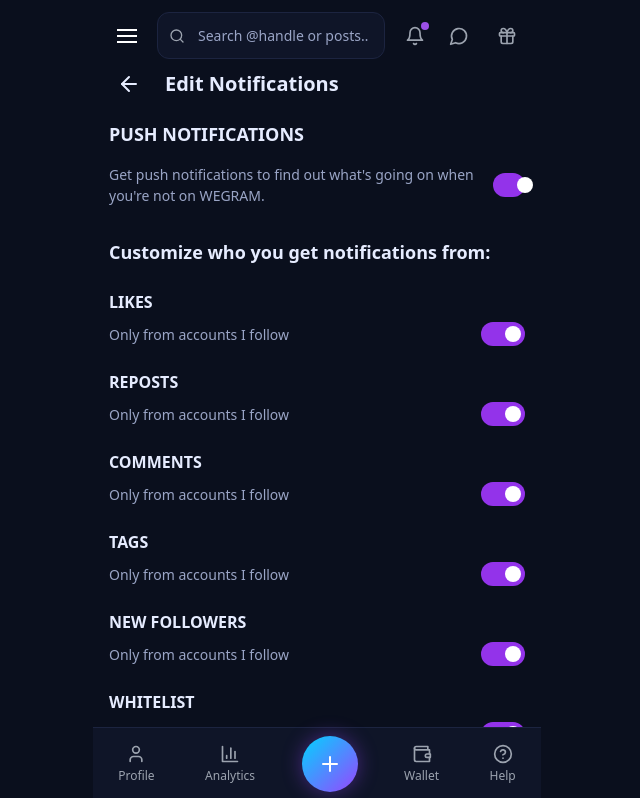
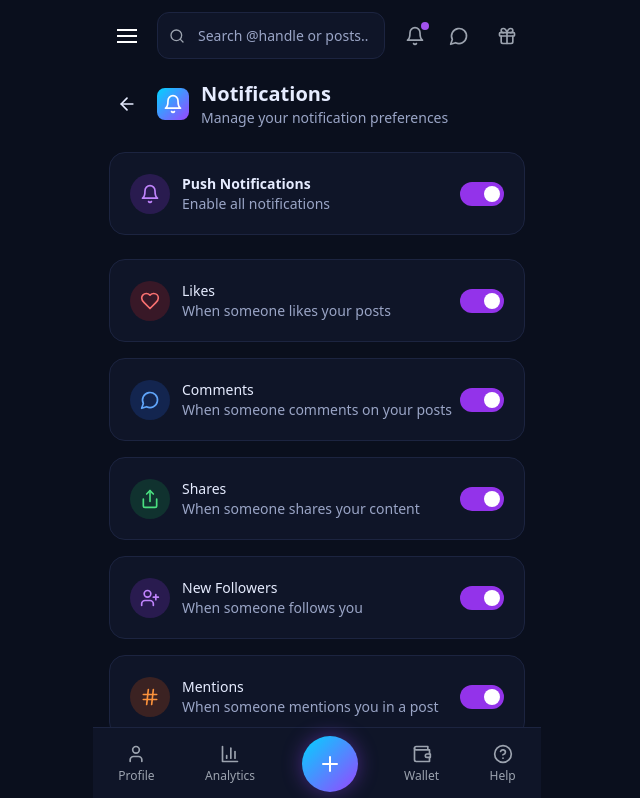
Before and after one commit to truckdriver-dev/wegramsep19, a React (Vite) app: page /notifications in a window 1280 px wide. Shown: the top 798 px of the page, without its empty margins (323-963 px from the left). Built offline with nearby package versions, Linux system fonts and the light colour scheme; no server answers.

Commit message:
Redesign Notifications page to be modern and match WEGRAM style

```diff
--- a/src/pages/Notifications.tsx
+++ b/src/pages/Notifications.tsx
@@ -1,5 +1,5 @@
 import React, { useState } from 'react';
-import { ArrowLeft } from 'lucide-react';
+import { ArrowLeft, Bell, Heart, MessageCircle, Share, UserPlus, Hash, Shield } from 'lucide-react';
 import { useNavigate } from 'react-router-dom';
 
 export const Notifications: React.FC = () => {
@@ -7,11 +7,11 @@ export const Notifications: React.FC = () => {
   const [settings, setSettings] = useState({
     pushNotifications: true,
     likes: true,
-    reposts: true,
     comments: true,
-    tags: true,
+    shares: true,
     newFollowers: true,
-    whitelist: true
+    mentions: true,
+    directMessages: true
   });
 
   const handleToggle = (setting: keyof typeof settings) => {
@@ -21,131 +21,143 @@ export const Notifications: React.FC = () => {
     }));
   };
 
-  const ToggleSwitch: React.FC<{ enabled: boolean; onToggle: () => void }> = ({ enabled, onToggle }) => (
+  const notificationTypes = [
+    {
+      id: 'likes' as keyof typeof settings,
+      title: 'Likes',
+      description: 'When someone likes your posts',
+      icon: Heart,
+      color: 'text-red-400'
+    },
+    {
+      id: 'comments' as keyof typeof settings,
+      title: 'Comments',
+      description: 'When someone comments on your posts',
+      icon: MessageCircle,
+      color: 'text-blue-400'
+    },
+    {
+      id: 'shares' as keyof typeof settings,
+      title: 'Shares',
+      description: 'When someone shares your content',
+      icon: Share,
+      color: 'text-green-400'
+    },
+    {
+      id: 'newFollowers' as keyof typeof settings,
+      title: 'New Followers',
+      description: 'When someone follows you',
+      icon: UserPlus,
+      color: 'text-purple-400'
+    },
+    {
+      id: 'mentions' as keyof typeof settings,
+      title: 'Mentions',
+      description: 'When someone mentions you in a post',
+      icon: Hash,
+      color: 'text-orange-400'
+    },
+    {
+      id: 'directMessages' as keyof typeof settings,
+      title: 'Direct Messages',
+      description: 'When you receive a new message',
+      icon: MessageCircle,
+      color: 'text-cyan-400'
+    }
+  ];
+
+  return (
+    <div className="max-w-md mx-auto px-4 pt-20 pb-24">
+      {/* Header */}
+      <div className="flex items-center gap-3 mb-6">
         <button
-      onClick={onToggle}
+          onClick={() => navigate(-1)}
+          className="p-2 hover:bg-gray-700 rounded-lg transition-colors"
+        >
+          <ArrowLeft className="w-5 h-5" />
+        </button>
+        <div className="w-8 h-8 rounded-lg gradient-bg flex items-center justify-center">
+          <Bell className="w-5 h-5 text-white" />
+        </div>
+        <div>
+          <h1 className="text-xl font-bold text-primary">Notifications</h1>
+          <p className="text-secondary text-sm">Manage your notification preferences</p>
+        </div>
+      </div>
+
+      {/* Push Notifications Master Toggle */}
+      <div className="card mb-6">
+        <div className="flex items-center justify-between">
+          <div className="flex items-center gap-3">
+            <div className="w-10 h-10 rounded-full bg-purple-600 bg-opacity-20 flex items-center justify-center">
+              <Bell className="w-5 h-5 text-purple-400" />
+            </div>
+            <div>
+              <h3 className="text-primary font-semibold">Push Notifications</h3>
+              <p className="text-secondary text-sm">Enable all notifications</p>
+            </div>
+          </div>
+          <button
+            onClick={() => handleToggle('pushNotifications')}
             className={`relative inline-flex h-6 w-11 items-center rounded-full transition-colors ${
-        enabled ? 'bg-purple-600' : 'bg-gray-600'
+              settings.pushNotifications ? 'bg-purple-600' : 'bg-gray-600'
             }`}
           >
             <span
               className={`inline-block h-4 w-4 transform rounded-full bg-white transition-transform ${
-          enabled ? 'translate-x-6' : 'translate-x-1'
+                settings.pushNotifications ? 'translate-x-6' : 'translate-x-1'
               }`}
             />
           </button>
-  );
-
-  return (
-    <div className="min-h-screen" style={{ backgroundColor: 'var(--bg)', color: 'var(--text)' }}>
-      <div className="max-w-md mx-auto">
-        {/* Header */}
-        <div className="flex items-center gap-4 p-4 pt-16">
-          <button
-            onClick={() => navigate(-1)}
-            className="p-2 hover:bg-gray-700 rounded-lg transition-colors"
-          >
-            <ArrowLeft className="w-6 h-6 text-primary" />
-          </button>
-          <h1 className="text-xl font-bold text-primary">Edit Notifications</h1>
-        </div>
-
-        <div className="px-4 pb-24">
-          {/* Push Notifications */}
-          <div className="mb-8">
-            <h2 className="text-lg font-bold text-primary mb-4">PUSH NOTIFICATIONS</h2>
-            <div className="flex items-center justify-between">
-              <div>
-                <p className="text-secondary">
-                  Get push notifications to find out what's going on when you're not on WEGRAM.
-                </p>
-              </div>
-              <ToggleSwitch
-                enabled={settings.pushNotifications}
-                onToggle={() => handleToggle('pushNotifications')}
-              />
         </div>
       </div>
 
-          {/* Customize Notifications */}
-          <div className="mb-6">
-            <h3 className="text-lg font-semibold text-primary mb-6">
-              Customize who you get notifications from:
-            </h3>
-
-            <div className="space-y-6">
-              {/* Likes */}
+      {/* Notification Types */}
+      <div className="space-y-4">
+        {notificationTypes.map((type) => {
+          const Icon = type.icon;
+          return (
+            <div key={type.id} className="card">
+              <div className="flex items-center justify-between">
+                <div className="flex items-center gap-3">
+                  <div className={`w-10 h-10 rounded-full bg-opacity-20 flex items-center justify-center ${type.color.replace('text-', 'bg-').replace('-400', '-600')}`}>
+                    <Icon className={`w-5 h-5 ${type.color}`} />
+                  </div>
                   <div>
-                <h4 className="text-base font-bold text-primary mb-2">LIKES</h4>
-                <div className="flex items-center justify-between">
-                  <span className="text-secondary">Only from accounts I follow</span>
-                  <ToggleSwitch
-                    enabled={settings.likes}
-                    onToggle={() => handleToggle('likes')}
-                  />
+                    <h3 className="text-primary font-medium">{type.title}</h3>
+                    <p className="text-secondary text-sm">{type.description}</p>
                   </div>
                 </div>
-
-              {/* Reposts */}
-              <div>
-                <h4 className="text-base font-bold text-primary mb-2">REPOSTS</h4>
-                <div className="flex items-center justify-between">
-                  <span className="text-secondary">Only from accounts I follow</span>
-                  <ToggleSwitch
-                    enabled={settings.reposts}
-                    onToggle={() => handleToggle('reposts')}
+                <button
+                  onClick={() => handleToggle(type.id)}
+                  disabled={!settings.pushNotifications}
+                  className={`relative inline-flex h-6 w-11 items-center rounded-full transition-colors ${
+                    settings[type.id] && settings.pushNotifications
+                      ? 'bg-purple-600'
+                      : 'bg-gray-600'
+                  } ${!settings.pushNotifications ? 'opacity-50' : ''}`}
+                >
+                  <span
+                    className={`inline-block h-4 w-4 transform rounded-full bg-white transition-transform ${
+                      settings[type.id] && settings.pushNotifications ? 'translate-x-6' : 'translate-x-1'
+                    }`}
                   />
+                </button>
               </div>
             </div>
-
-              {/* Comments */}
-              <div>
-                <h4 className="text-base font-bold text-primary mb-2">COMMENTS</h4>
-                <div className="flex items-center justify-between">
-                  <span className="text-secondary">Only from accounts I follow</span>
-                  <ToggleSwitch
-                    enabled={settings.comments}
-                    onToggle={() => handleToggle('comments')}
-                  />
-                </div>
+          );
+        })}
       </div>
 
-              {/* Tags */}
+      {/* Privacy Notice */}
+      <div className="mt-8 card bg-purple-600 bg-opacity-10 border-purple-600">
+        <div className="flex items-start gap-3">
+          <Shield className="w-5 h-5 text-purple-400 mt-0.5" />
           <div>
-                <h4 className="text-base font-bold text-primary mb-2">TAGS</h4>
-                <div className="flex items-center justify-between">
-                  <span className="text-secondary">Only from accounts I follow</span>
-                  <ToggleSwitch
-                    enabled={settings.tags}
-                    onToggle={() => handleToggle('tags')}
-                  />
-                </div>
-              </div>
-
-              {/* New Followers */}
-              <div>
-                <h4 className="text-base font-bold text-primary mb-2">NEW FOLLOWERS</h4>
-                <div className="flex items-center justify-between">
-                  <span className="text-secondary">Only from accounts I follow</span>
-                  <ToggleSwitch
-                    enabled={settings.newFollowers}
-                    onToggle={() => handleToggle('newFollowers')}
-                  />
-                </div>
-              </div>
-
-              {/* Whitelist */}
-              <div>
-                <h4 className="text-base font-bold text-primary mb-2">WHITELIST</h4>
-                <div className="flex items-center justify-between">
-                  <span className="text-secondary">Only from accounts I follow</span>
-                  <ToggleSwitch
-                    enabled={settings.whitelist}
-                    onToggle={() => handleToggle('whitelist')}
-                  />
-                </div>
-              </div>
-            </div>
+            <h4 className="text-purple-400 font-semibold mb-2">Privacy & Control</h4>
+            <p className="text-purple-200 text-sm">
+              You have full control over your notifications. Changes take effect immediately and you can modify these settings anytime.
+            </p>
           </div>
         </div>
       </div>
```
Lines whose indentation alone changed are shown as unchanged.
